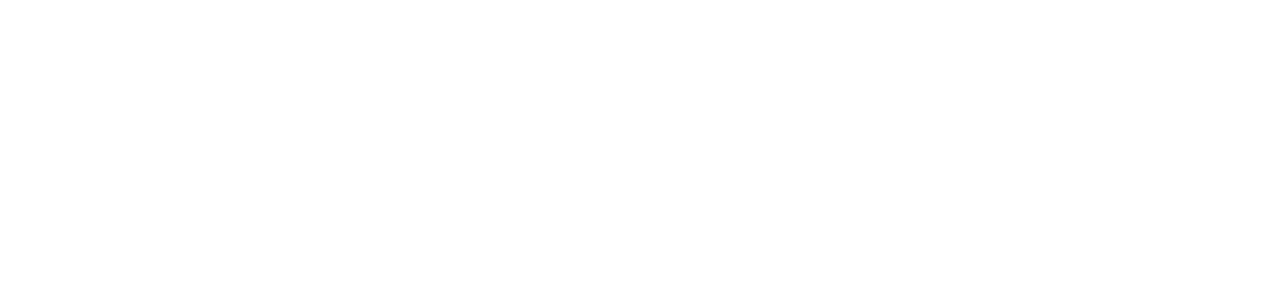
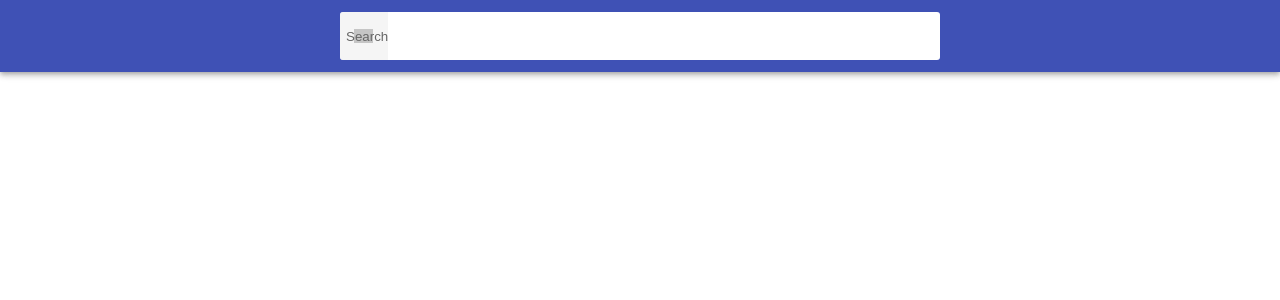
Before and after one commit to Tasha1003Natasha/goit-react-hw-03-image-finder, a React (Create React App) app: page / in a window 1280 px wide. Shown: the top 300 px of the page. Built offline with nearby package versions, Linux system fonts and the light colour scheme; grey boxes are pictures that could not be loaded.

Commit message:
Шаблон

```diff
--- a/package.json
+++ b/package.json
@@ -7,9 +7,11 @@
     "@testing-library/jest-dom": "^5.16.3",
     "@testing-library/react": "^12.1.4",
     "@testing-library/user-event": "^13.5.0",
+    "axios": "^0.27.2",
     "react": "^18.1.0",
     "react-dom": "^18.1.0",
     "react-scripts": "5.0.1",
+    "react-toastify": "^9.0.7",
     "web-vitals": "^2.1.3"
   },
   "scripts": {
--- a/src/components/App.jsx
+++ b/src/components/App.jsx
@@ -1,16 +1,102 @@
-export const App = () => {
-  return (
-    <div
-      style={{
-        height: '100vh',
-        display: 'flex',
-        justifyContent: 'center',
-        alignItems: 'center',
-        fontSize: 40,
-        color: '#010101',
-      }}
-    >
-      {/* ДЗ */}
-    </div>
-  );
-};
+import { Component } from 'react';
+// import 'react-toastify/dist/ReactToastify.css';
+import { Searchbar } from '../components/Searchbar/Searchbar';
+import { ImageGallery } from '../components/ImageGallery/ImageGallery';
+import { ToastContainer } from 'react-toastify';
+import 'react-toastify/dist/ReactToastify.css';
+
+// import axios from 'axios';
+
+// axios.defaults.baseURL =
+//   'https://pixabay.com/api/?28317427-cd386f88f666cbda8176ce58f/image_type=photo';
+
+// const ImageGallery = ({ images }) => (
+//   <ul className="gallery">
+//     {images.map(({ id, webformatURL, largeImageURL }) => (
+//       <li className="gallery-item" key={id}>
+//         <a href={largeImageURL}>
+//           <img src={webformatURL} alt="/" />
+//         </a>
+//       </li>
+//     ))}
+//   </ul>
+// );
+
+// export class App extends Component {
+//   state = {
+//     images: [],
+//   };
+
+//   async componentDidMount() {
+//     const response = await axios.get('/search?query=react');
+//     this.setState({ images: response.data.hits });
+//   }
+
+//   render() {
+//     const { images } = this.state;
+//     return (
+//       <div>
+//         <ImageGallery images={images} />
+//       </div>
+//     );
+//   }
+// }
+
+// /////////////////////////////////
+// export class App extends Component {
+//   state = {
+//     images: null,
+//     loading: false,
+//   };
+
+//   componentDidMount() {
+//     this.setState({ loading: true });
+
+//     fetch(
+//       'https://pixabay.com/api/?q=cat&page=1&key=28317427-cd386f88f666cbda8176ce58f&image_type=photo&orientation=horizontal&per_page=12'
+//     )
+//       .then(res => res.json())
+//       .then(images => this.setState({ images }))
+//       .finally(() => this.setState({ loading: false }));
+//   }
+
+//   formSubmitHendler = image => {
+//     this.setState(prevState => ({
+//       images: [...prevState.images, image],
+//     }));
+//   };
+
+//   render() {
+//     return (
+//       <>
+//         {/* <Searchbar onSubmit={this.formSubmitHendler}></Searchbar> */}
+//         {this.state.loading && <h1>Loading...</h1>}
+//         {this.state.images && <div>images</div>}
+//         <Searchbar></Searchbar>
+//       </>
+//     );
+//   }
+// }
+
+// //////////////////////////////////////////////////////////////////////////////////
+
+export class App extends Component {
+  state = {
+    imageName: '',
+  };
+
+  handleFormSubmit = imageName => {
+    this.setState({ imageName });
+    // console.log(imageName);
+  };
+
+  render() {
+    return (
+      <div>
+        <Searchbar onSubmit={this.handleFormSubmit} />
+        <ImageGallery imageName={this.state.imageName} />
+        <ToastContainer />
+      </div>
+    );
+  }
+}
--- /dev/null
+++ b/src/components/ImageGallery/ImageGallery.js
@@ -0,0 +1,30 @@
+import { Component } from 'react';
+import '../styles.css';
+
+export class ImageGallery extends Component {
+  state = {
+    images: null,
+  };
+
+  componentDidUpdate(prevProps, prevState) {
+    // const prevName = prevProps.imageName;
+    // const nextName = this.props.imageName;
+    if (prevProps.imageName !== this.props.imageName) {
+      fetch(
+        'https://pixabay.com/api/?q={this.props.imageName}&page=1&key=28317427-cd386f88f666cbda8176ce58f&image_type=photo&orientation=horizontal&per_page=12'
+          .then(res => res.json())
+          .then(console.log)
+        //   .then(images => this.setState({ images }))
+      );
+    }
+  }
+
+  render() {
+    return (
+      <>
+        <ul className="ImageGallery">{this.props.imageName}</ul>
+        {this.state.images && <div>{this.state.images.hits}</div>}
+      </>
+    );
+  }
+}
--- /dev/null
+++ b/src/components/Searchbar/Searchbar.js
@@ -0,0 +1,53 @@
+import { Component } from 'react';
+// import PropTypes from 'prop-types';
+import { toast } from 'react-toastify';
+import '../styles.css';
+
+export class Searchbar extends Component {
+  state = {
+    imageName: '',
+  };
+
+  handleNameChange = event => {
+    this.setState({ imageName: event.currentTarget.value.toLowerCase() });
+  };
+
+  handleSubmit = event => {
+    event.preventDefault();
+
+    if (this.state.imageName.trim() === '') {
+      toast.error('Enter the name in the search', { theme: 'colored' });
+      return;
+    }
+
+    this.props.onSubmit(this.state.imageName);
+    this.setState({ imageName: '' });
+  };
+
+  render() {
+    return (
+      <header className="Searchbar">
+        <form className="SearchForm" onSubmit={this.handleSubmit}>
+          <button type="submit" className="SearchForm-button">
+            <span className="button-label">Search</span>
+          </button>
+
+          <input
+            className="SearchForm-input"
+            type="text"
+            name="imageName"
+            value={this.state.imageName}
+            onChange={this.handleNameChange}
+            //   autocomplete="off"
+            //   autofocus
+            //   placeholder="Search images and photos"
+          />
+        </form>
+      </header>
+    );
+  }
+}
+
+// Searchbar.propTypes = {
+//   children: PropTypes.node,
+// };
```
Also changed, not shown: src/components/styles.css (renamed from styles.css), 1 other file (tests, documents, lock files or other folders).
